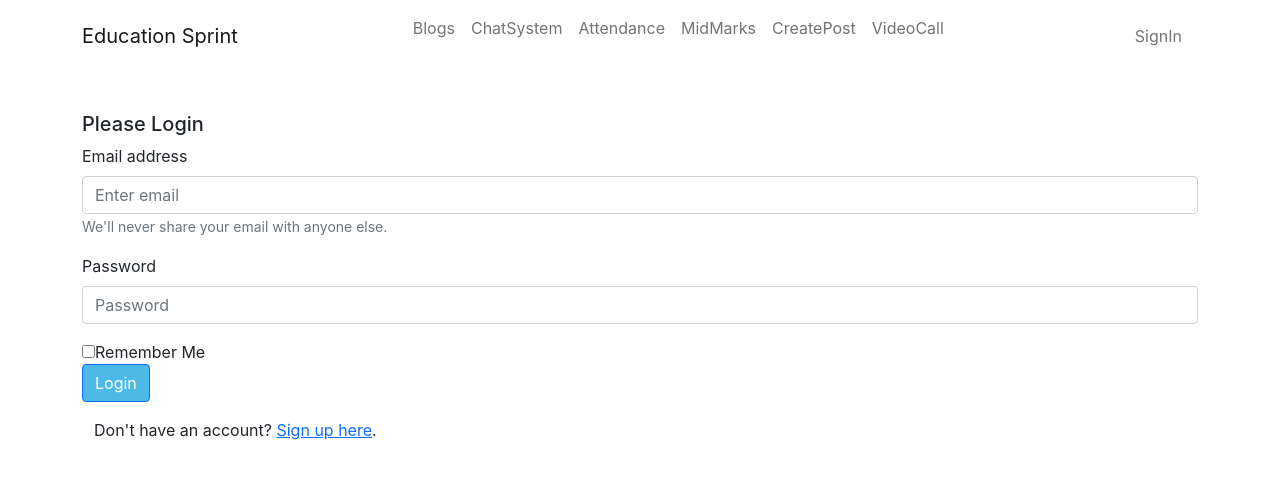
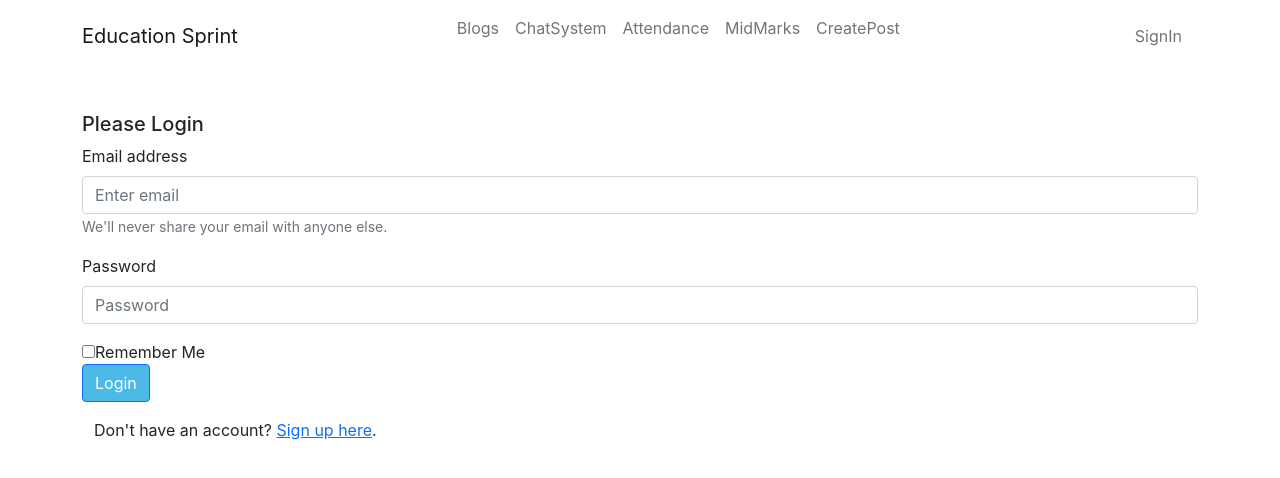
Before and after one commit to MahidharMannuru5/AttNbkrist, a React (Create React App) app: page /#/Signin in a window 1280 px wide. Shown: the top 478 px of the page. Built offline with nearby package versions, Linux system fonts and the light colour scheme; no server answers; the database is empty.

Commit message:
FixedproductionFailissue

```diff
--- a/src/App.js
+++ b/src/App.js
@@ -11,7 +11,6 @@ import MidMarks from './Pages/MidMarks';
 import SignUp from './Pages/SignUp';
 import Signin from './Pages/Signin';
 import CreatePost from './Pages/CreatePost';
-import OneonOneVideoCall from "./Pages/OneonOneVideoCall"
 import Blogs from './Pages/Blogs';
 import SinglePost from "./Pages/SinglePost"
 import ChatSystem from './Pages/ChatSystem';
@@ -61,7 +60,6 @@ function App() {
           <Route path="/DirectMessages" element={<DirectMessages/>} />
 
           <Route path="ChatSystem/Individualchat/:UserId/:UserName/:reciverId" element={<Individualchat/>}/>
-          <Route path="ChatSystem/Individualchat/:UserId/:UserName/:reciverId/OneonOneVideoCall/:reciverId" element={<OneonOneVideoCall/>}/>
 
 
           {user ?
--- a/src/Components/NavBar.jsx
+++ b/src/Components/NavBar.jsx
@@ -55,10 +55,6 @@ const NavBar = () => {
                       <Nav.Link as={Link} to={"/Attendance"}>Attendance</Nav.Link>
                       <Nav.Link as={Link} to={"/MidMarks"}>MidMarks</Nav.Link>
                       <Nav.Link as={Link} to={"/CreatePost"}>CreatePost</Nav.Link>
-                      <Nav.Link as={Link} to={"/OneonOneVideoCall"}>VideoCall</Nav.Link>
-
-
-
                     </>
 
                 </Nav>
```
